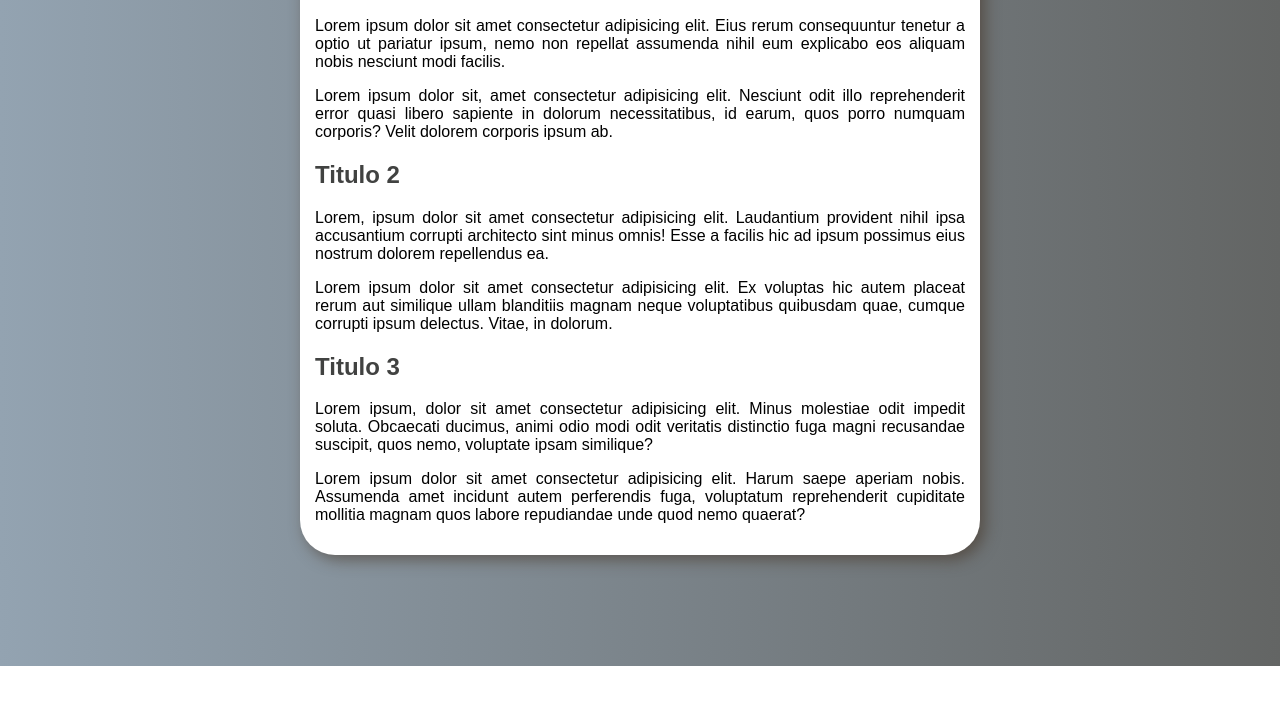
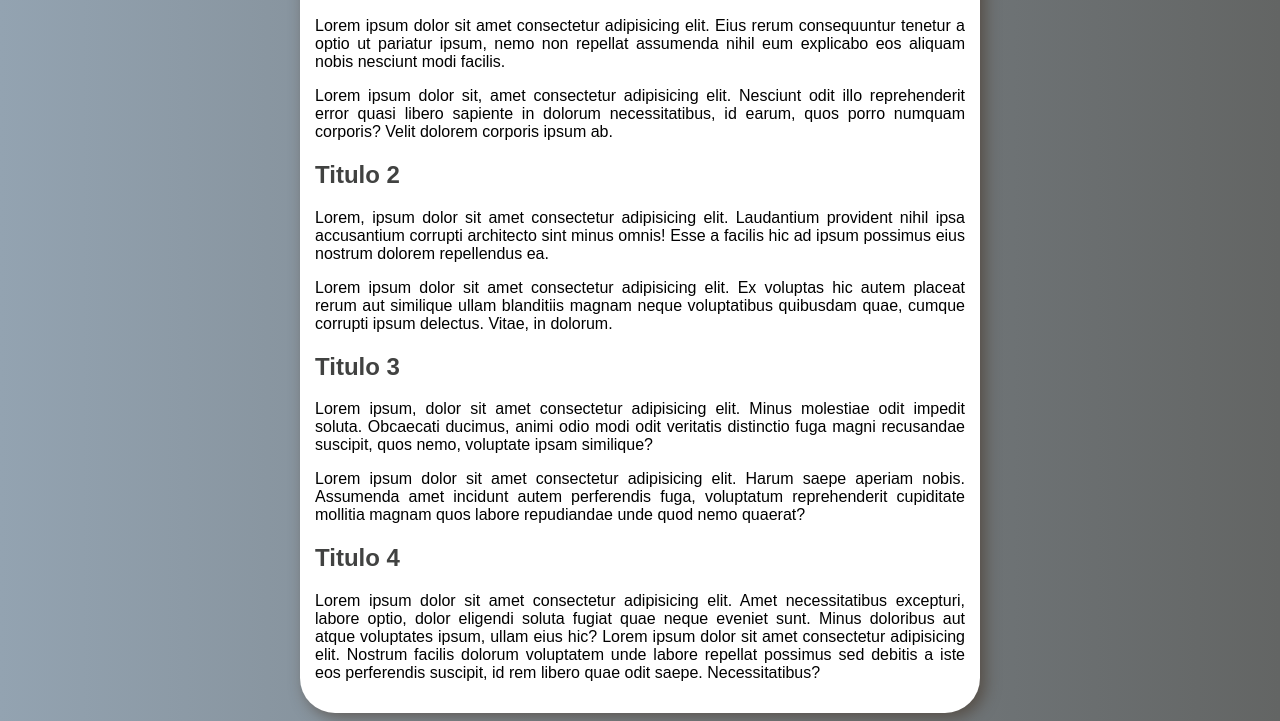
Before and after one commit to CauaUatau/html-css, a plain HTML site: page desafios/desafioex016/teste.html in a window 1280 px wide. Shown: the part 134-855 px from the top of the page. Before the commit the page ends 800 px from the top, so only its background shows below. Drawn offline with Linux system fonts and the light colour scheme.

Commit message:
adicionei h2 e p

```diff
--- a/desafios/desafioex016/teste.html
+++ b/desafios/desafioex016/teste.html
@@ -18,6 +18,8 @@
         <h2>Titulo 3</h2>
         <p>Lorem ipsum, dolor sit amet consectetur adipisicing elit. Minus molestiae odit impedit soluta. Obcaecati ducimus, animi odio modi odit veritatis distinctio fuga magni recusandae suscipit, quos nemo, voluptate ipsam similique?</p>
         <p>Lorem ipsum dolor sit amet consectetur adipisicing elit. Harum saepe aperiam nobis. Assumenda amet incidunt autem perferendis fuga, voluptatum reprehenderit cupiditate mollitia magnam quos labore repudiandae unde quod nemo quaerat?</p>
+        <h2>Titulo 4</h2>
+        <p>Lorem ipsum dolor sit amet consectetur adipisicing elit. Amet necessitatibus excepturi, labore optio, dolor eligendi soluta fugiat quae neque eveniet sunt. Minus doloribus aut atque voluptates ipsum, ullam eius hic? Lorem ipsum dolor sit amet consectetur adipisicing elit. Nostrum facilis dolorum voluptatem unde labore repellat possimus sed debitis a iste eos perferendis suscipit, id rem libero quae odit saepe. Necessitatibus?</p>
     </main>
 </body>
 </html>
```
